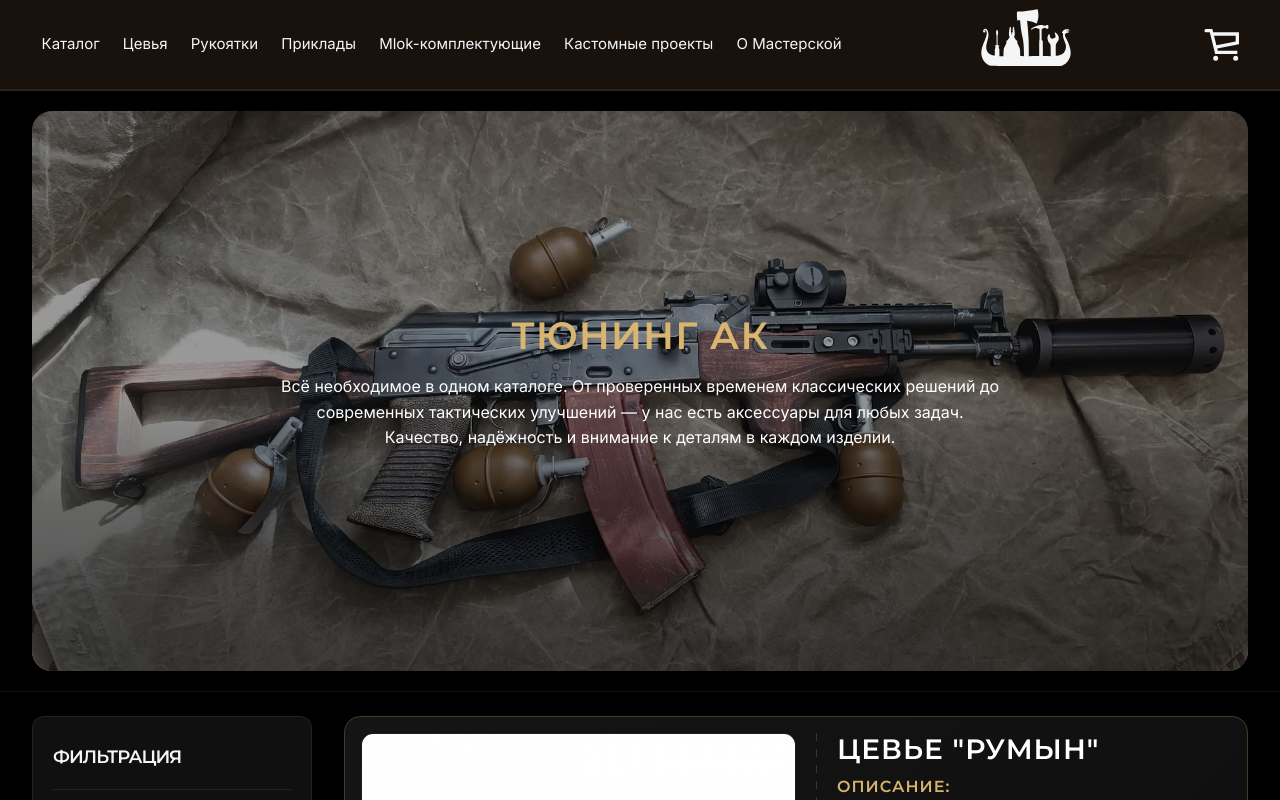
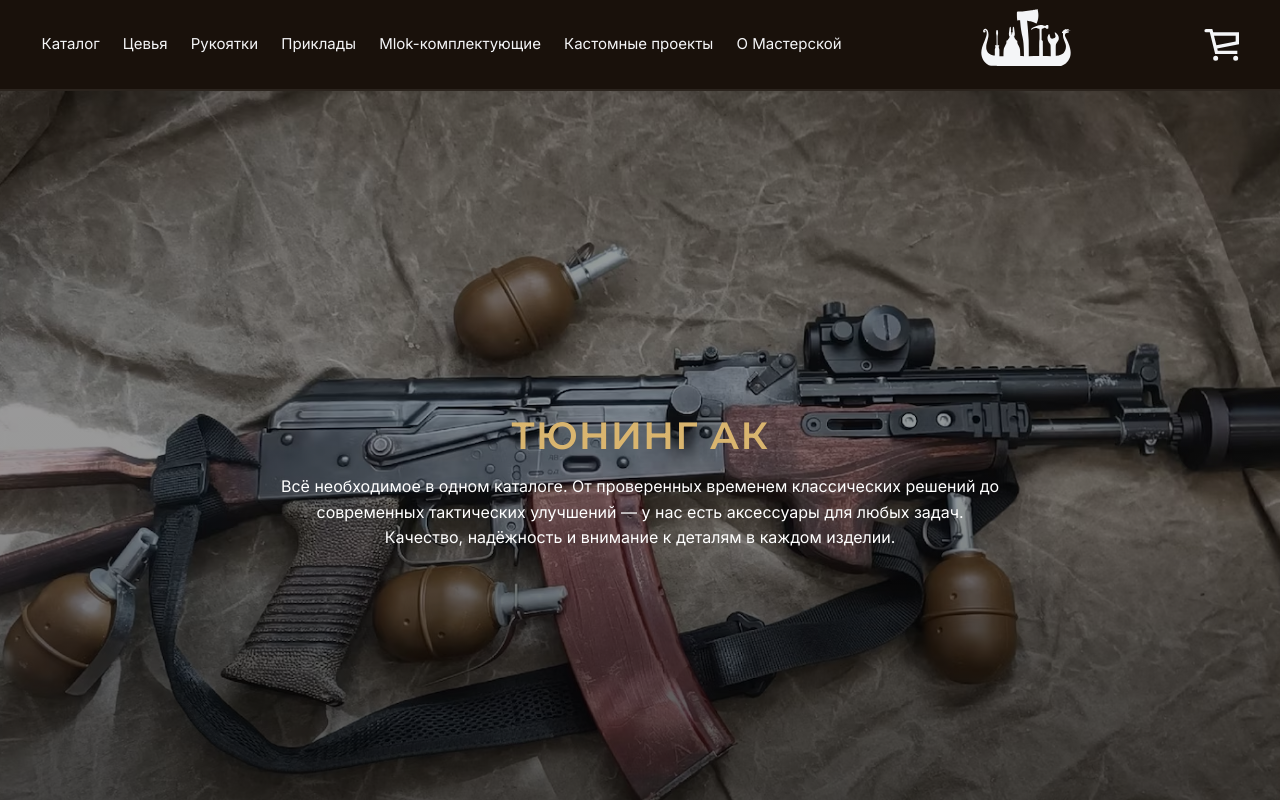
Before and after one commit to Biomugus/Chupa_Store, a Next.js app: page /catalog in a window 1280 px wide. Shown: the top 800 px of the page. Built offline with nearby package versions, Linux system fonts and the light colour scheme.

Commit message:
style: update catalog layout and page styles
- Changed background color of the CatalogPage from black to a light shade (#f6f5f3).
- Increased the min-height of the QuickFilters hero section from 70vh to 100vh.
- Removed padding from the heroPreview

```diff
--- a/src/modules/catalog/components/CatalogLayout/catalogLayout.module.css
+++ b/src/modules/catalog/components/CatalogLayout/catalogLayout.module.css
@@ -2,13 +2,10 @@
   min-height: 100vh;
   display: flex;
   flex-direction: column;
-  background: #000;
 }
 
 .heroPreview {
-  padding: 20px 32px;
   border-bottom: 1px solid rgba(255, 255, 255, 0.08);
-  background: rgba(0, 0, 0, 0.45);
 }
 
 .content {
--- a/src/modules/catalog/components/CatalogPage/catalogPage.module.css
+++ b/src/modules/catalog/components/CatalogPage/catalogPage.module.css
@@ -1,6 +1,6 @@
 .page {
   min-height: 100vh;
-  background: #000;
+  background: #f6f5f3;
   color: #f4f5f7;
   /* padding-top: 90px; */
 }
--- a/src/modules/catalog/components/QuickFilters/catalogHero.module.css
+++ b/src/modules/catalog/components/QuickFilters/catalogHero.module.css
@@ -1,14 +1,13 @@
 .hero {
   position: relative;
   width: 100%;
-  min-height: 70vh;
+  min-height: 100vh;
   display: flex;
   align-items: center;
   justify-content: center;
   background: #0f172a;
   overflow: hidden;
   box-shadow: 0 15px 12px -5px rgba(0, 0, 0, 0.28);
-  border-radius: 20px;
 }
 
 .heroImage {
```
